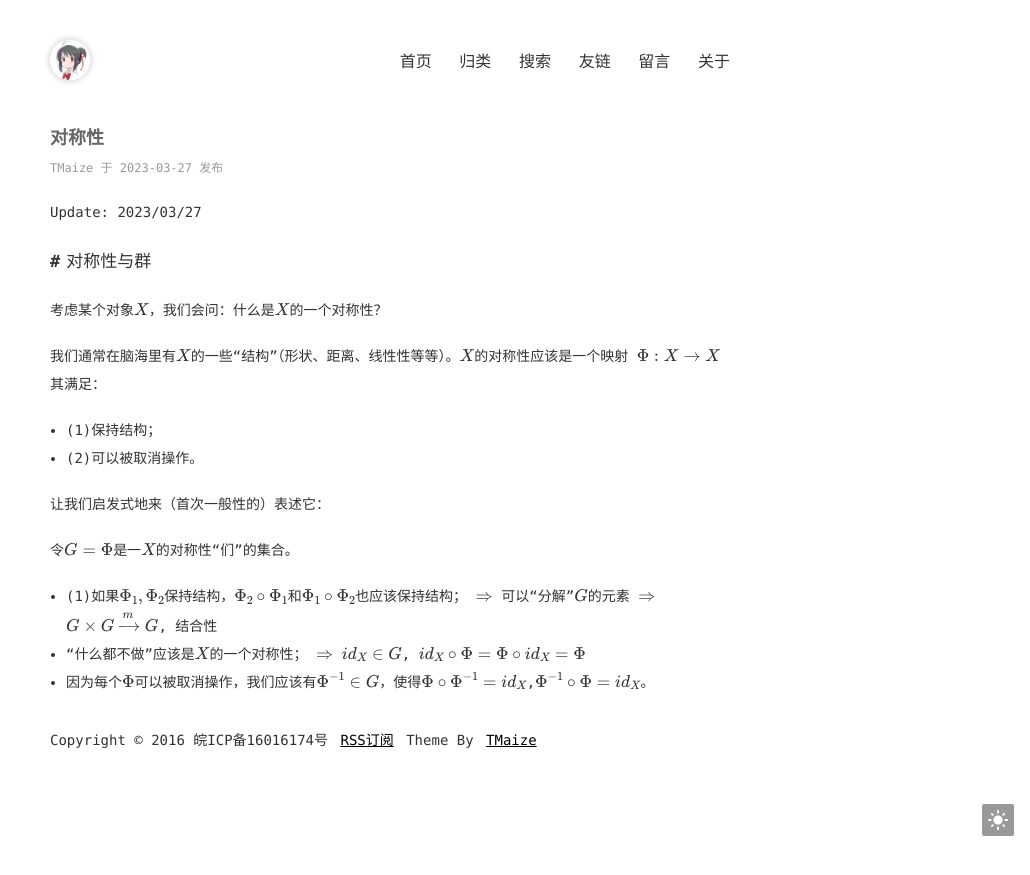
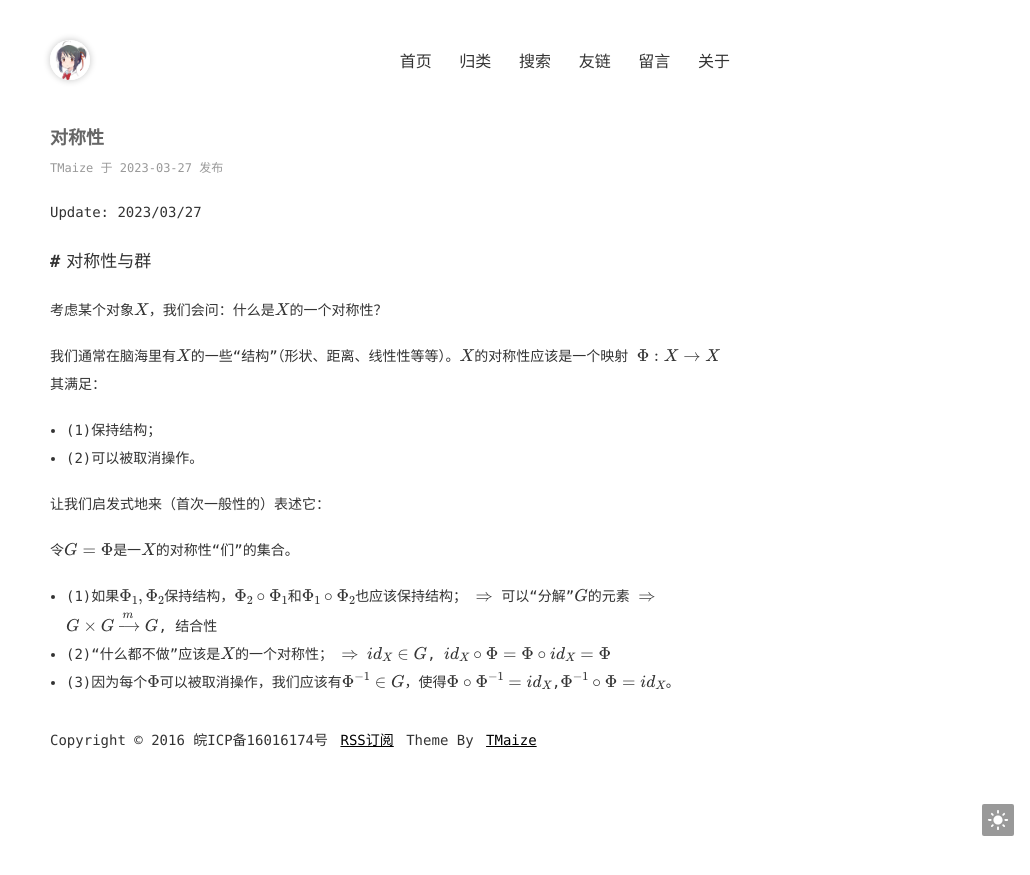
Before and after one commit to Xumin-Liang/Xumin-Liang.github.io, a Jekyll site: the page built from _posts/2023-03-27-对称性.md, in a window 1280 px wide. Shown: the top 875 px of the page, without its empty margins (250-1280 px from the left). Built offline with Jekyll 4.4.1, drawn with Linux system fonts in a browser that asks for light colours; formulas are drawn with MathJax 3.

Commit message:
Update 2023-03-27-对称性.md

```diff
--- a/_posts/2023-03-27-对称性.md
+++ b/_posts/2023-03-27-对称性.md
@@ -23,6 +23,6 @@ $$
 令$G=\{\Phi\}$是一$X$的对称性“们”的集合。
 - (1)如果$\Phi_{1},\Phi_{2}$保持结构，$\Phi_{2}\circ\Phi_{1}$和$\Phi_{1}\circ\Phi_{2}$也应该保持结构；
 $\Rightarrow$ 可以“分解”$G$的元素 $\Rightarrow$ $G\times G \xrightarrow{m} G$, 结合性
-- “什么都不做”应该是$X$的一个对称性；
+- (2)“什么都不做”应该是$X$的一个对称性；
 $\Rightarrow$ $id_{X}\in G$, $id_{X}\circ\Phi=\Phi\circ id_{X}=\Phi$
-- 因为每个$\Phi$可以被取消操作，我们应该有$\Phi^{-1}\in G$，使得$\Phi\circ\Phi^{-1}=id_{X}$,$\Phi^{-1}\circ\Phi=id_{X}$。
+- (3)因为每个$\Phi$可以被取消操作，我们应该有$\Phi^{-1}\in G$，使得$\Phi\circ\Phi^{-1}=id_{X}$,$\Phi^{-1}\circ\Phi=id_{X}$。
```
